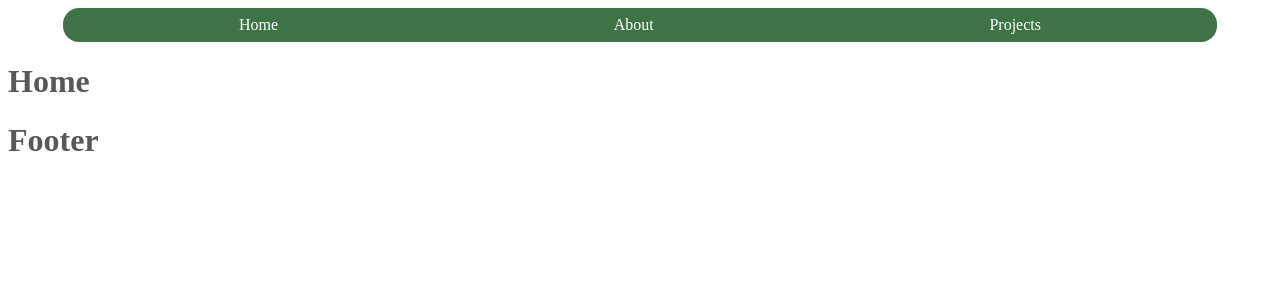
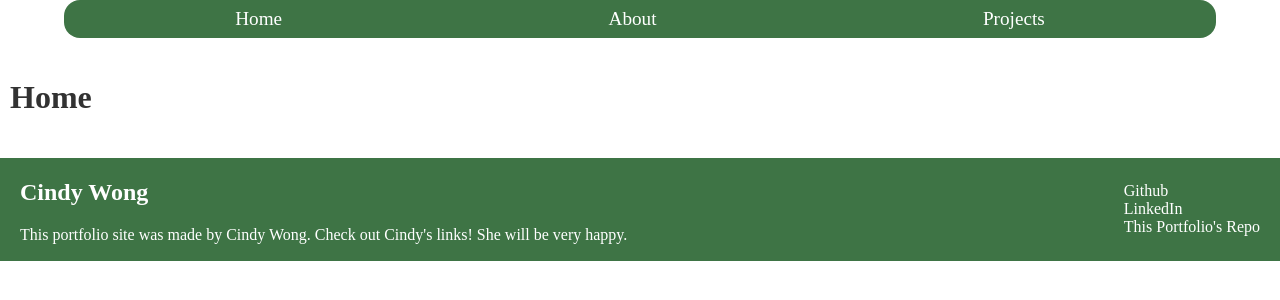
Before and after one commit to cinduhrz/portfolio-hw-frontend, a React (Create React App) app: page / in a window 1280 px wide. Shown: the top 300 px of the page. Built offline with nearby package versions, Linux system fonts and the light colour scheme.

Commit message:
styled footer with sass

```diff
--- a/src/App.css
+++ /dev/null
@@ -1,38 +0,0 @@
-.App {
-  text-align: center;
-}
-
-.App-logo {
-  height: 40vmin;
-  pointer-events: none;
-}
-
-@media (prefers-reduced-motion: no-preference) {
-  .App-logo {
-    animation: App-logo-spin infinite 20s linear;
-  }
-}
-
-.App-header {
-  background-color: #282c34;
-  min-height: 100vh;
-  display: flex;
-  flex-direction: column;
-  align-items: center;
-  justify-content: center;
-  font-size: calc(10px + 2vmin);
-  color: white;
-}
-
-.App-link {
-  color: #61dafb;
-}
-
-@keyframes App-logo-spin {
-  from {
-    transform: rotate(0deg);
-  }
-  to {
-    transform: rotate(360deg);
-  }
-}
--- a/src/components/Footer.js
+++ b/src/components/Footer.js
@@ -1,5 +1,25 @@
+import { Link } from 'react-router-dom'
+
 const Footer = (props) => {
-    return <h1>Footer</h1>
+    return (<>
+        <footer>
+            <div className="footer-text-area">
+                <h2>Cindy Wong</h2>
+                <p>This portfolio site was made by Cindy Wong. Check out Cindy's links! She will be very happy.</p>
+            </div>
+            <div className="footer-nav">
+                <Link to="https://github.com/cinduhrz">
+                    <div>Github</div>
+                </Link>
+                <Link to="https://www.linkedin.com/in/cindywongdev/">
+                    <div>LinkedIn</div>
+                </Link>
+                <Link to="https://github.com/cinduhrz/portfolio-hw-frontend">
+                    <div>This Portfolio's Repo</div>
+                </Link>
+            </div>
+        </footer>
+    </>)
 }
 
 export default Footer
--- a/src/index.css
+++ /dev/null
@@ -1,13 +0,0 @@
-body {
-  margin: 0;
-  font-family: -apple-system, BlinkMacSystemFont, 'Segoe UI', 'Roboto', 'Oxygen',
-    'Ubuntu', 'Cantarell', 'Fira Sans', 'Droid Sans', 'Helvetica Neue',
-    sans-serif;
-  -webkit-font-smoothing: antialiased;
-  -moz-osx-font-smoothing: grayscale;
-}
-
-code {
-  font-family: source-code-pro, Menlo, Monaco, Consolas, 'Courier New',
-    monospace;
-}
--- a/src/pages/About.js
+++ b/src/pages/About.js
@@ -3,11 +3,13 @@ import { useLoaderData } from "react-router-dom"
 const About = (props) => {
     const about = useLoaderData()
 
-    return <div className="about">
-        <h2>{about.name}</h2>
-        <h3>{about.email}</h3>
-        <p>{about.bio}</p>
-    </div>
+    return (<><main>
+        <div className="about">
+            <h2>{about.name}</h2>
+            <h3>{about.email}</h3>
+            <p>{about.bio}</p>
+        </div>
+    </main></>)
 }
 
 export default About
--- a/src/pages/Home.js
+++ b/src/pages/Home.js
@@ -1,5 +1,7 @@
 const Home = (props) => {
-    return <h1>Home</h1>
+    return <main>
+            <h1>Home</h1>
+        </main>
 }
 
 export default Home
--- a/src/pages/Projects.js
+++ b/src/pages/Projects.js
@@ -7,7 +7,8 @@ const Projects = (props) => {
         width: "90%"
     }
 
-    return projects.map((project) => (
+    return (<><main>
+        {projects.map((project) => (
             <div>
                 <h1>{project.name}</h1>
                 <img src={project.image} alt={project.name} style={imageStyling}/>
@@ -18,7 +19,8 @@ const Projects = (props) => {
                     <button>Live Site</button>
                 </a>
             </div>
-        ))
+        ))}
+    </main></>)
 }
 
 export default Projects
--- a/src/styles.scss
+++ b/src/styles.scss
@@ -1,17 +1,28 @@
 $maincolor: white;
 $maincolorhover: lightgray;
-$contrastcolor: black;
-$contrastcolor: rgb(88, 88, 88);
+$contrastcolor: rgb(50, 50, 50);
+$contrastcolorhover: rgb(100, 100, 100);
 $accentcolor: rgb(62, 116, 69);
+
+* {
+    box-sizing: border-box;
+}
+
+html {
+    padding: 0;
+}
 
 @mixin black-text-white-bg {
     background-color: $maincolor;
     color: $contrastcolor;
+}
 
-    nav {
+@mixin white-text-green-bg {
     background-color: $accentcolor;
+    color: $maincolor;
+}
 
-        a {
+@mixin white-link-gray-hover {
     color: $maincolor;
     text-decoration: none;
 
@@ -19,9 +30,43 @@ $accentcolor: rgb(62, 116, 69);
         color: $maincolorhover;
     }
 }
+
+body {
+    @include black-text-white-bg();
+
+    nav {
+        @include white-text-green-bg();
+
+        a {
+            @include white-link-gray-hover();
+            font-size: 1.2rem;
         }
     }
 
-body {
-    @include black-text-white-bg()
+    main {
+        padding: 10px;
+        margin: 10px 0;
     }
+
+    margin: 0px;
+}
+
+footer {
+    @include white-text-green-bg();
+    padding: 1px 20px;
+    margin: 0px;
+    display: flex;
+    justify-content: space-between;
+
+    .footer-nav {
+        display: flex;
+        flex-direction: column;
+        justify-content: center;
+
+        a {
+            color: $maincolor;
+            @include white-link-gray-hover()
+        }
+
+    }
+}
```
Lines whose indentation alone changed are shown as unchanged.
